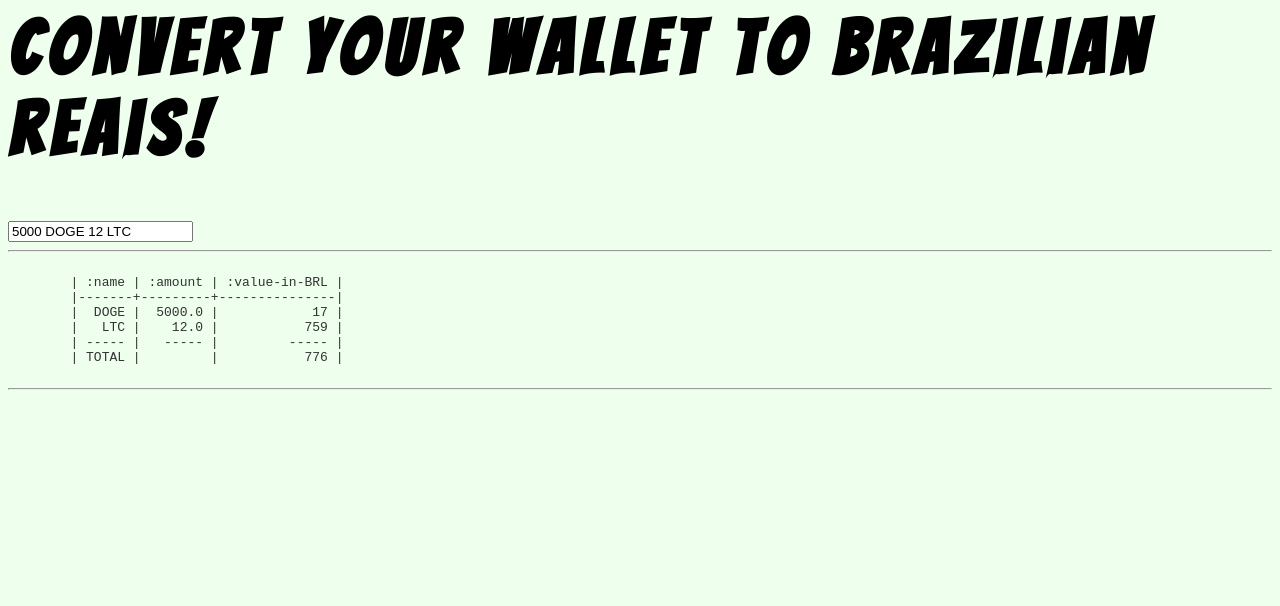
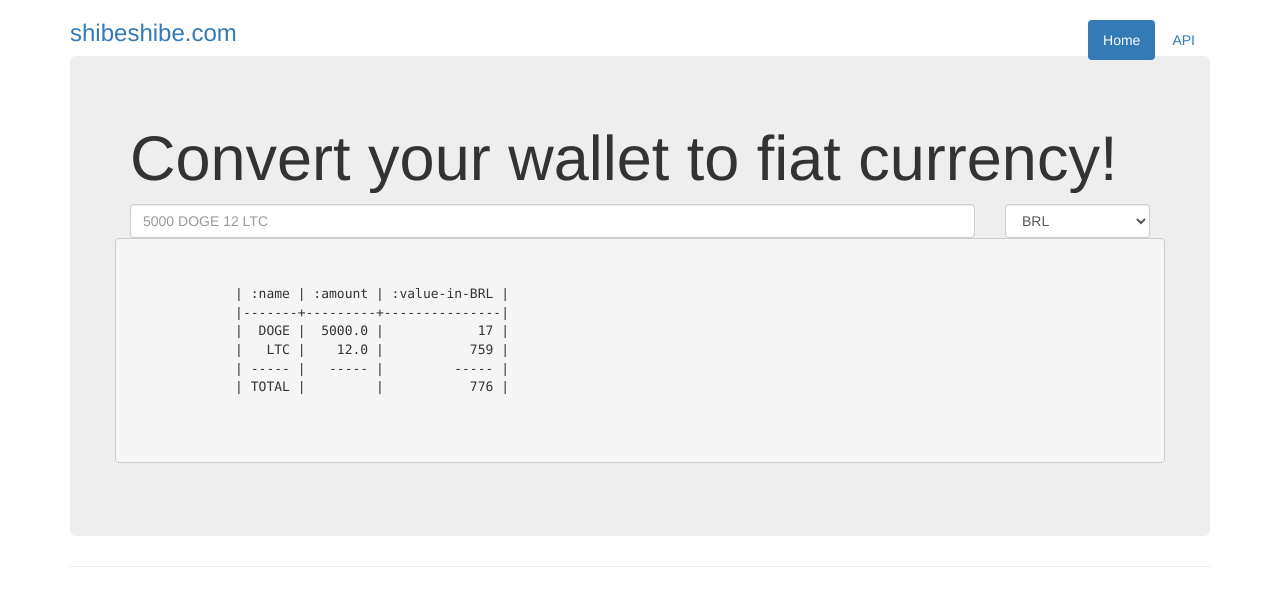
Before and after one commit to konr/manymuch, a plain HTML site: page resources/public/index.html in a window 1280 px wide. Drawn offline with nearby package versions, Linux system fonts and the light colour scheme; a script that the page names is missing.

Commit message:
shibeshibe

```diff
--- a/resources/public/index.html
+++ b/resources/public/index.html
@@ -1,35 +1,59 @@
-<html>
+
+<!DOCTYPE html>
+<html lang="en">
   <head>
-    <link href='http://fonts.googleapis.com/css?family=Bangers' rel='stylesheet' type='text/css'>
-    <script src="http://code.jquery.com/jquery-1.10.1.min.js"></script>
-    <style type="text/css">
+    <meta charset="utf-8">
+    <meta http-equiv="X-UA-Compatible" content="IE=edge">
+    <meta name="viewport" content="width=device-width, initial-scale=1">
+    <meta name="description" content="">
+    <meta name="author" content="">
+    <link rel="shortcut icon" href="../../assets/ico/favicon.ico">
 
-      body {
-      background-color: #efe;
-      color: #333;
-      font-family: "Bangers", cursive;
-      }
+    <title>shibeshibe.com: Crypto->Fiat</title>
 
-      h1 {
-      font-size: 2cm;
-      letter-spacing: 2mm;
-      color: black;
-      }
+    <!-- Bootstrap core CSS -->
+    <link rel="stylesheet" href="http://bootswatch.com/amelia/bootstrap.min.css">
 
-      #results{
-      white-space: pre-wrap;
-      white-space: -moz-pre-wrap;
-      white-space: -o-pre-wrap;
-      font-family: monospace;
-      }
-    </style>
+
+    <!-- Just for debugging purposes. Don't actually copy this line! -->
+    <!--[if lt IE 9]><script src="../../assets/js/ie8-responsive-file-warning.js"></script><![endif]-->
+
+    <!-- HTML5 shim and Respond.js IE8 support of HTML5 elements and media queries -->
+    <!--[if lt IE 9]>
+        <script src="https://oss.maxcdn.com/libs/html5shiv/3.7.0/html5shiv.js"></script>
+        <script src="https://oss.maxcdn.com/libs/respond.js/1.4.2/respond.min.js"></script>
+        <![endif]-->
   </head>
 
   <body>
-    <div id="wrapper">
-      <h1>Convert your wallet to brazilian reais!</h1>
-      <input id="input" type="text" value="5000 DOGE 12 LTC"></input>
-      <hr>
+
+    <div class="container">
+      <div class="header">
+        <ul class="nav nav-pills pull-right">
+          <li class="active"><a href="#">Home</a></li>
+          <li><a href="#">API</a></li>
+        </ul>
+        <h3 class="text-muted"><a href="/index.html">shibeshibe.com</a></h3>
+      </div>
+
+      <div class="jumbotron">
+
+        <h1>Convert your wallet to fiat currency!</h1>
+
+        <form class="form-horizontal" role="form">
+          <div class="form-group">
+            <div class="col-sm-10">
+              <input class="form-control" id="wallet" type="text" placeholder="5000 DOGE 12 LTC"></input>
+            </div>
+            <div class="col-sm-2">
+              <select class="form-control">
+                <option>BRL</option>
+              </select>
+            </div>
+        </form>
+
+        <div>
+          <pre>
             <div id="results">
               | :name | :amount | :value-in-BRL |
               |-------+---------+---------------|
@@ -38,12 +62,14 @@
               | ----- |   ----- |         ----- |
               | TOTAL |         |           776 |
             </div>
+          </pre>
         </div>
-  </body>
-
+        </div>
+      </div>
 
       <hr>
 
+      <script src="http://code.jquery.com/jquery-1.10.1.min.js"></script>
       <script src="http://coinwidget.com/widget/coin.js"></script>
       <script>
         CoinWidgetCom.go({
@@ -83,10 +109,18 @@
         port = "8080";
         uri = ("http://" + location.hostname + ":" + port + "/api/convert");
         console.log();
-    $("#input").on('input', function(e){
-    req = {"wallet" : $("#input").val()};
+        $("#wallet").on('input', function(e){
+        req = {"wallet" : $("#wallet").val()};
         $.post(uri, req, function(data){
         $("#results").html(data);
         });});
       </script>
+
+    </div> <!-- /container -->
+
+
+    <!-- Bootstrap core JavaScript
+         ================================================== -->
+    <!-- Placed at the end of the document so the pages load faster -->
+  </body>
 </html>
```
Lines whose indentation alone changed are shown as unchanged.
